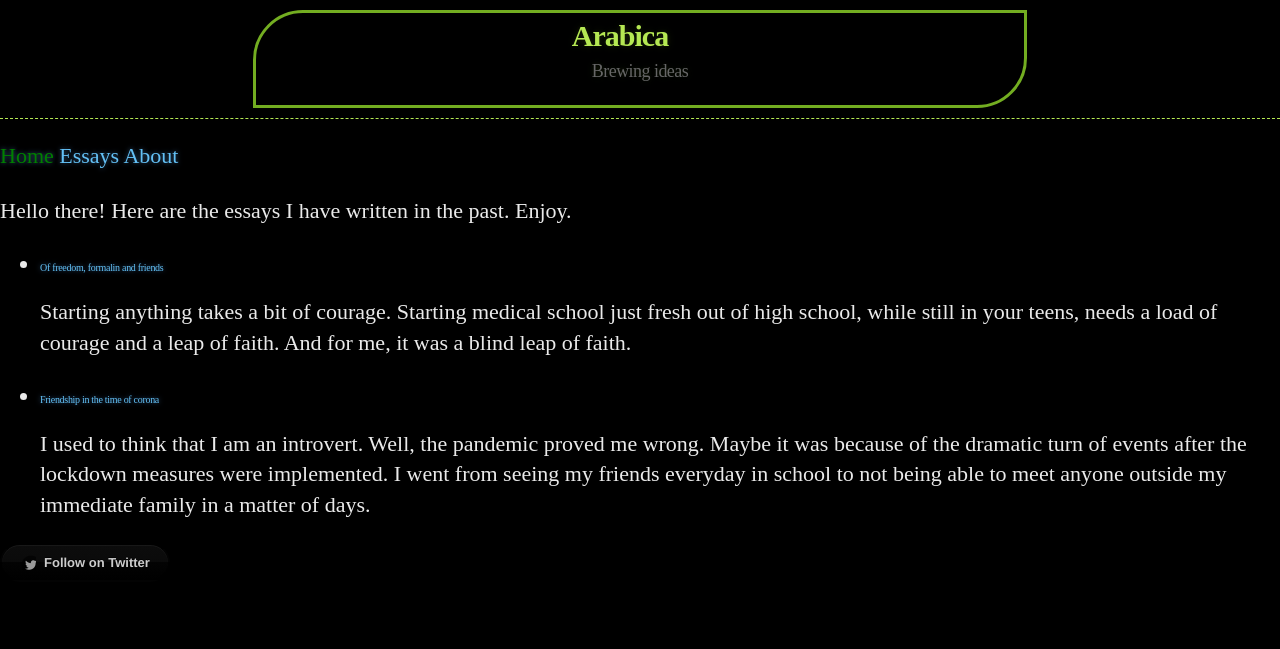
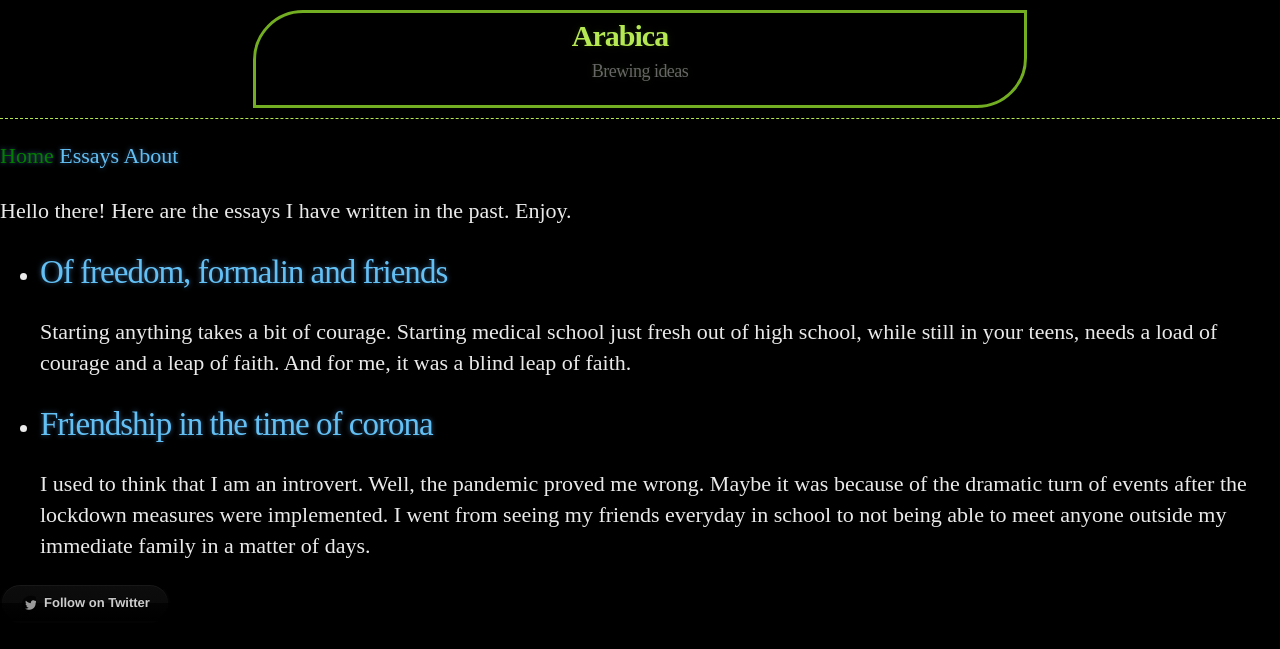
Before and after one commit to habasweiny/habasweiny.github.io, a Jekyll site: the page built from index.html, in a window 1280 px wide. Shown: the top 649 px of the page. Built offline with Jekyll 4.4.1, drawn with Linux system fonts in a browser that asks for light colours.

Commit message:
Update main.scss

```diff
--- a/_sass/main.scss
+++ b/_sass/main.scss
@@ -110,7 +110,6 @@ section img {
 }
 
 h1, h2, h3, h4, h5, h6 {
-  font-size: 10px;
   font-weight: normal;
   font-family: Georgia (serif), Verdana (sans-serif), Arial (sans-serif);
   color: $header;
@@ -120,8 +119,9 @@ h1, h2, h3, h4, h5, h6 {
                0 0 10px rgba(181, 232, 83, 0.1);
 }
 
-
-
+#main_content h2 {
+  font-size: 18px;
+}
 dt {
   font-style: italic;
   font-weight: bold;
```
